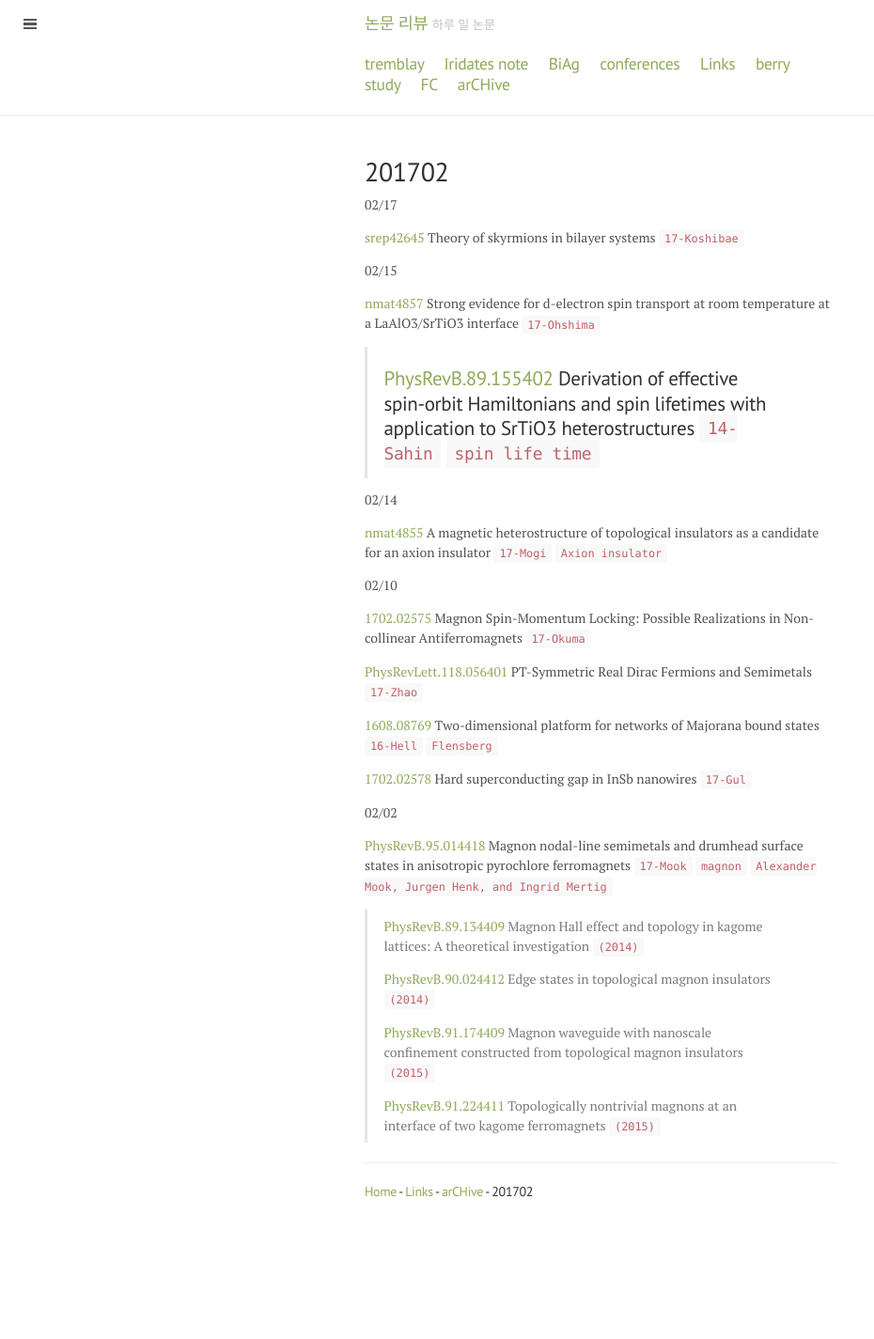
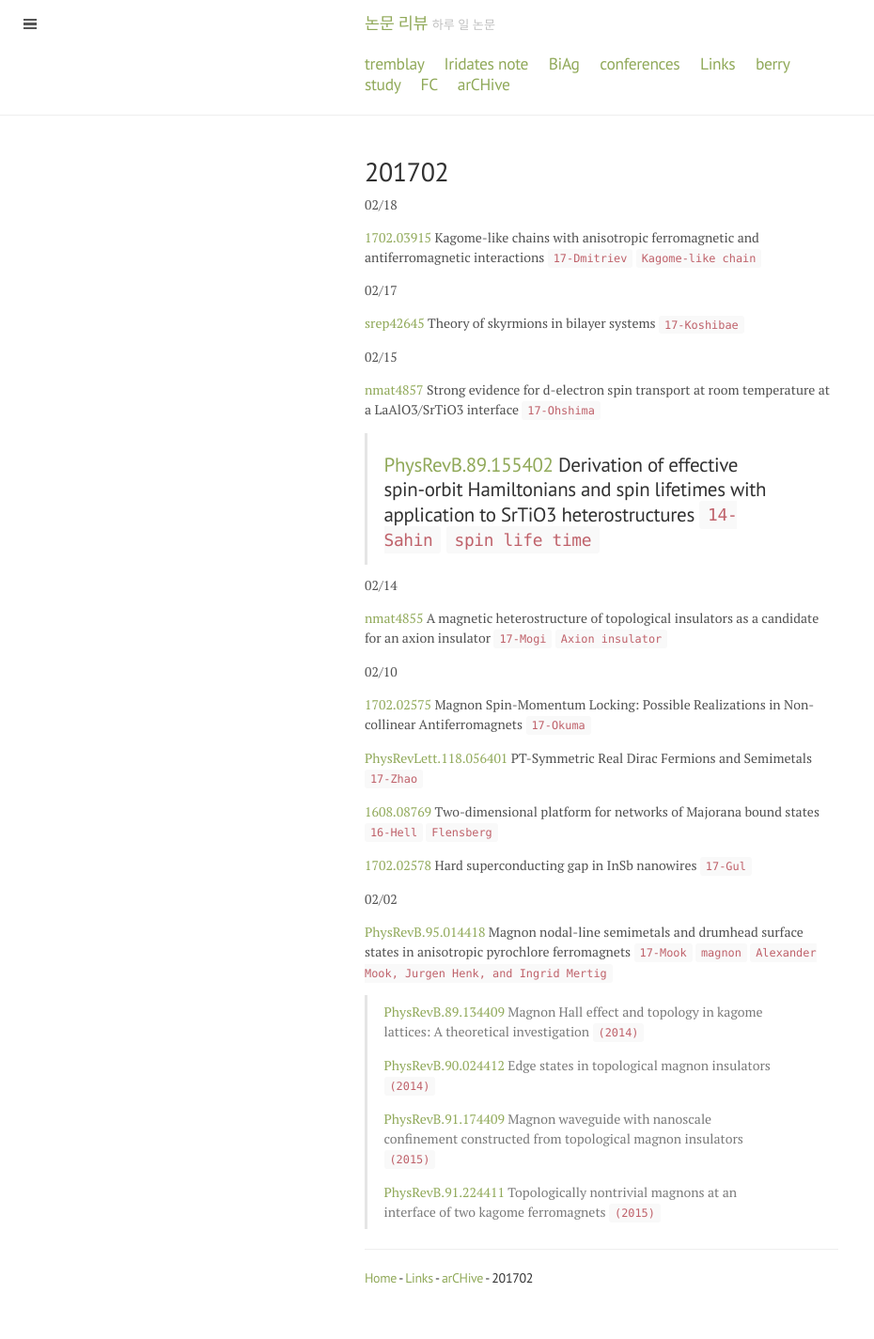
Before and after one commit to qkrwlsghdcjsworlt/work, a Jekyll site: the page built from 201702.md, in a window 1280 px wide. Shown: the whole page at 94% size, without its empty margins (0-930 px from the left). Built offline with Jekyll 4.4.1, drawn with Linux system fonts in a browser that asks for light colours; before the commit the page ends 1333 px from its top, so only the background shows below that.

Commit message:
“update”

```diff
--- a/201702.md
+++ b/201702.md
@@ -2,6 +2,13 @@
 layout: page
 title: 201702
 ---
+
+
+02/18
+
+[1702.03915](https://arxiv.org/abs/1702.03915) Kagome-like chains with anisotropic ferromagnetic and
+antiferromagnetic interactions `17-Dmitriev` `Kagome-like chain`
+
 
 02/17
 
```
